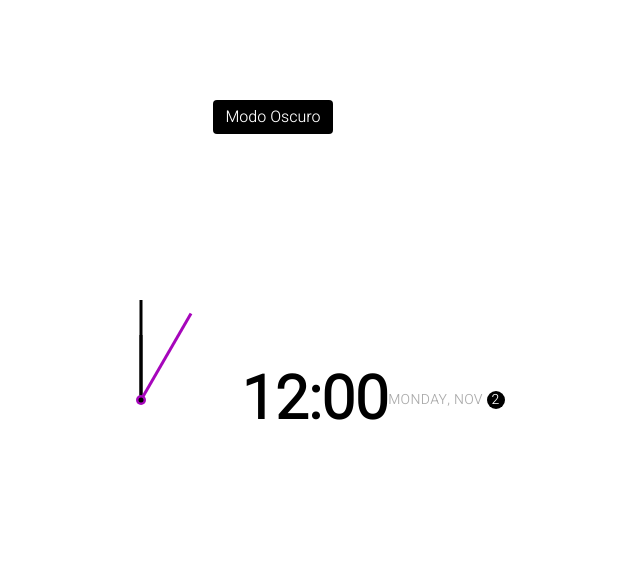
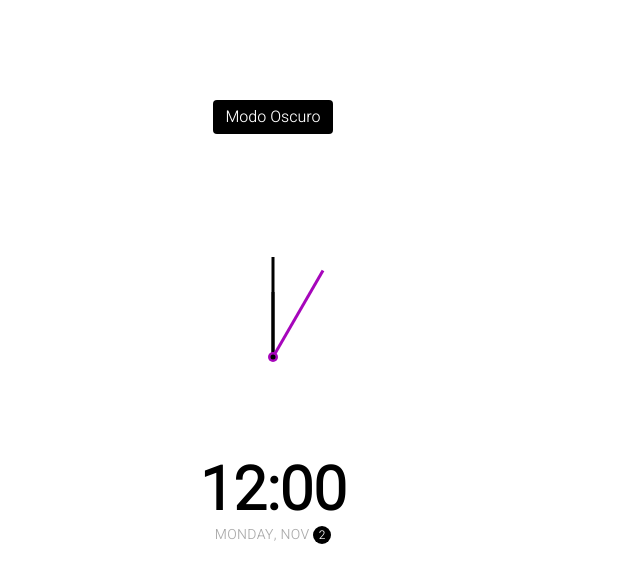
Before and after one commit to ElideZavala/Clock, a plain HTML site: page index.html in a window 1280 px wide. Shown: the whole page, without its empty margins (367-1007 px from the left). Drawn offline with Linux system fonts and the light colour scheme.

Commit message:
terminacion de estilos

```diff
--- a/style.css
+++ b/style.css
@@ -26,6 +26,7 @@ html.dark {
 body {
 	font-family: 'Heebo', sans-serif;
 	display: flex;
+	flex-direction: column;
 	align-items: center;
 	justify-content: center;
 	height: 100vh;
@@ -132,5 +133,5 @@ body {
 	justify-content: center;
 	line-height: 18px;
 	transition: all 0.5s ease-in;
-
+	font-size: 12px;
 }
```
